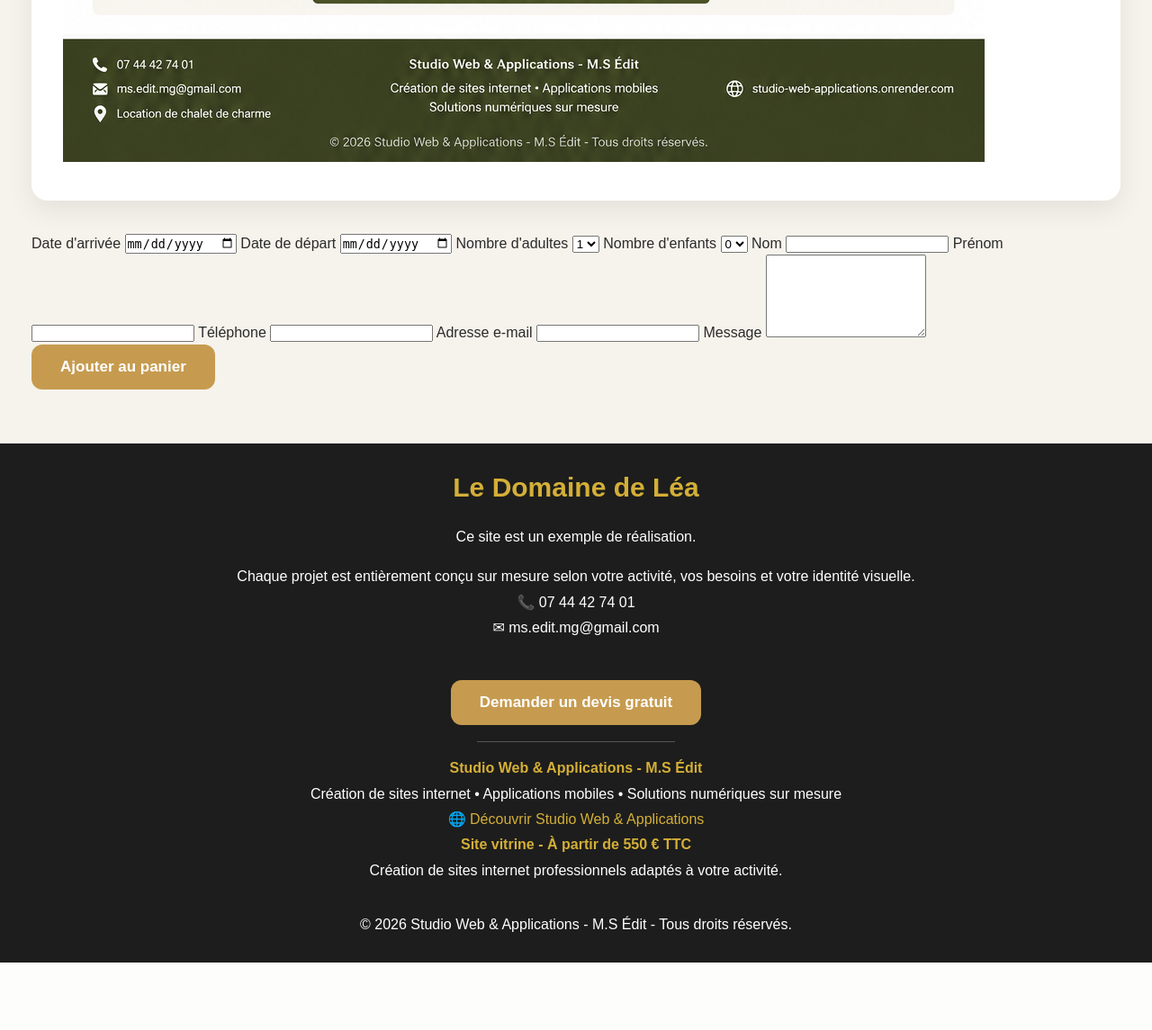
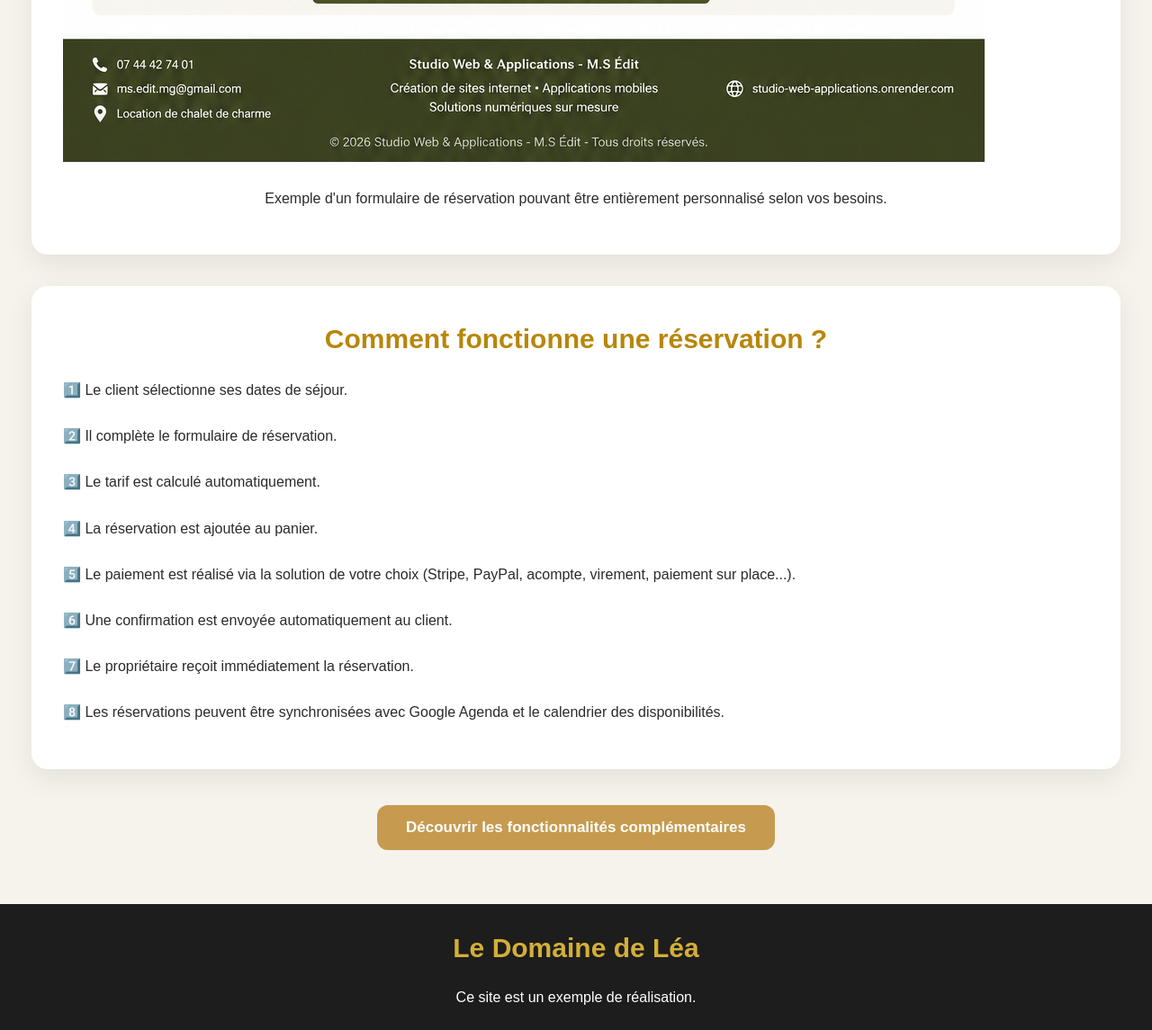
Before and after one commit to MSEDIT-1304/demo-le-domaine-de-lea, a Flask app: page /reservation in a window 1280 px wide. Shown: the part 2760-3905 px from the top of the page at 90% size. Before the commit the page ends 3830 px from the top, so only its background shows below. Run offline with Flask 3, Linux system fonts and the light colour scheme.

Commit message:
Update reservation.html

```diff
--- a/templates/reservation.html
+++ b/templates/reservation.html
@@ -25,7 +25,6 @@
 <a href="/supplements">Suppléments</a>
 <a href="/actualites">Actualités</a>
 <a href="/contact">Contact</a>
-<a href="/panier">Panier</a>
 
 </nav>
 
@@ -35,11 +34,11 @@
 
 <img src="{{ url_for('static', filename='images/logo.png') }}" class="logo">
 
-<h1>Réserver votre séjour</h1>
+<h1>Réservation en ligne</h1>
 
 <p class="slogan">
 
-Choisissez vos dates et préparez votre séjour.
+Découvrez le fonctionnement d'un système de réservation professionnel.
 
 </p>
 
@@ -49,13 +48,13 @@ Choisissez vos dates et préparez votre séjour.
 
 <p>
 
-Afin de découvrir toutes les fonctionnalités de ce site, nous vous invitons à effectuer une réservation de démonstration.
+Cette démonstration vous présente le fonctionnement d'un système de réservation en ligne entièrement personnalisable.
 
 </p>
 
 <p>
 
-Vous pourrez ainsi découvrir le parcours complet :
+Vous découvrirez le parcours complet proposé à vos futurs clients :
 
 </p>
 
@@ -65,7 +64,7 @@ Vous pourrez ainsi découvrir le parcours complet :
 
 <br><br>
 
-✔ Calcul automatique du montant du séjour
+✔ Calcul automatique du tarif
 
 <br><br>
 
@@ -73,18 +72,17 @@ Vous pourrez ainsi découvrir le parcours complet :
 
 <br><br>
 
-✔ Paiement (démonstration)
+✔ Paiement en ligne (optionnel)
 
 <br><br>
 
-✔ Présentation des nombreuses fonctionnalités pouvant être intégrées à votre futur site internet
+✔ Présentation des fonctionnalités pouvant être intégrées à votre futur site internet
+
 </p>
 
 <p>
 
 <strong>
-
-Les informations saisies sont uniquement destinées à la démonstration.
 
 Aucune réservation réelle ni aucun paiement ne seront effectués.
 
@@ -100,70 +98,67 @@ Aucune réservation réelle ni aucun paiement ne seront effectués.
 
 <img src="{{ url_for('static', filename='images/reservation-demo.png') }}" class="capture-demo">
 
+<p style="text-align:center;margin-top:20px;">
+
+Exemple d'un formulaire de réservation pouvant être entièrement personnalisé selon vos besoins.
+
+</p>
+
 </div>
 
-<label>Date d'arrivée</label>
+<div class="presentation">
 
-<input type="date" name="arrivee" required>
+<h2>Comment fonctionne une réservation ?</h2>
 
-<label>Date de départ</label>
+<p>
 
-<input type="date" name="depart" required>
+1️⃣ Le client sélectionne ses dates de séjour.
 
-<label>Nombre d'adultes</label>
+<br><br>
 
-<select name="adultes">
+2️⃣ Il complète le formulaire de réservation.
 
-<option value="1">1</option>
-<option value="2">2</option>
-<option value="3">3</option>
-<option value="4">4</option>
-<option value="5">5</option>
-<option value="6">6</option>
+<br><br>
 
-</select>
+3️⃣ Le tarif est calculé automatiquement.
 
-<label>Nombre d'enfants</label>
+<br><br>
 
-<select name="enfants">
+4️⃣ La réservation est ajoutée au panier.
 
-<option value="0">0</option>
-<option value="1">1</option>
-<option value="2">2</option>
-<option value="3">3</option>
-<option value="4">4</option>
+<br><br>
 
-</select>
+5️⃣ Le paiement est réalisé via la solution de votre choix (Stripe, PayPal, acompte, virement, paiement sur place...).
 
-<label>Nom</label>
+<br><br>
 
-<input type="text" name="nom" required>
+6️⃣ Une confirmation est envoyée automatiquement au client.
 
-<label>Prénom</label>
+<br><br>
 
-<input type="text" name="prenom" required>
+7️⃣ Le propriétaire reçoit immédiatement la réservation.
 
-<label>Téléphone</label>
+<br><br>
 
-<input type="tel" name="telephone" required>
+8️⃣ Les réservations peuvent être synchronisées avec Google Agenda et le calendrier des disponibilités.
 
-<label>Adresse e-mail</label>
+</p>
 
-<input type="email" name="email" required>
+</div>
 
-<label>Message</label>
+<div style="text-align:center; margin-top:40px;">
 
-<textarea name="message" rows="6"></textarea>
+<a href="/confirmation">
 
-<br>
+<button>
 
-<button type="submit">
-
-Ajouter au panier
+Découvrir les fonctionnalités complémentaires
 
 </button>
 
-</form>
+</a>
+
+</div>
 
 </div>
 
```
